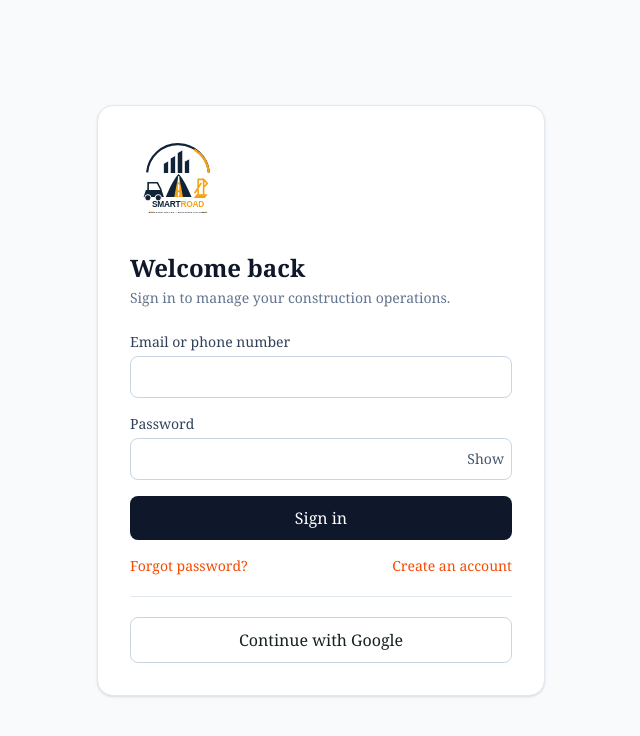
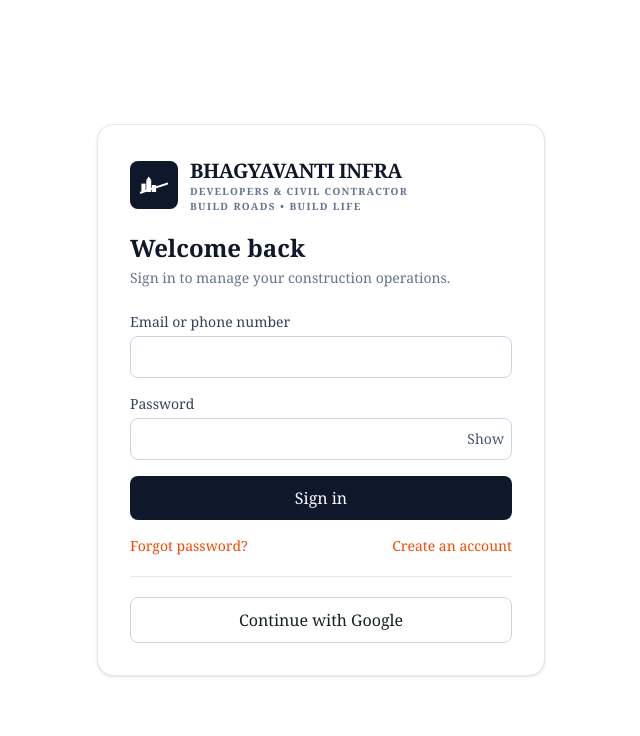
Before and after one commit to vish18r/SmartRoad-Frontend, a Next.js app: page /login in a window 1280 px wide. Shown: the top 736 px of the page, without its empty margins (319-959 px from the left). Built offline with nearby package versions, Linux system fonts and the light colour scheme.

Commit message:
update front intigation

```diff
--- a/package.json
+++ b/package.json
@@ -1,5 +1,5 @@
 {
-  "name": "smartroad-frontend",
+  "name": "bhagyavanti-infra-frontend",
   "version": "0.1.0",
   "private": true,
   "scripts": {
--- a/src/app/(dashboard)/layout.tsx
+++ b/src/app/(dashboard)/layout.tsx
@@ -1,10 +1,11 @@
 import { Header } from "@/components/layout/header";
 import { Sidebar } from "@/components/navigation/sidebar";
+import { Footer } from "@/components/layout/footer";
 import { AuthGate } from "@/components/auth/auth-gate";
 import { Breadcrumbs } from "@/components/common/breadcrumbs";
 import { SyncStatus } from "@/components/common/sync-status";
 import { CommandMenu } from "@/components/ui/command-menu";
 
 export default function DashboardLayout({ children }: Readonly<{ children: React.ReactNode }>) {
-  return <AuthGate><div className="flex min-h-screen"><Sidebar /><div className="min-w-0 flex-1"><Header /><div className="flex items-center justify-end border-b border-slate-200 bg-white px-5 py-2"><SyncStatus /></div><main className="p-5 md:p-8"><Breadcrumbs />{children}</main><CommandMenu /></div></div></AuthGate>;
+  return <AuthGate><div className="flex min-h-screen flex-col"><div className="flex flex-1"><Sidebar /><div className="min-w-0 flex-1"><Header /><div className="flex items-center justify-end border-b border-slate-200 bg-white px-5 py-2"><SyncStatus /></div><main className="p-5 md:p-8"><Breadcrumbs />{children}</main><CommandMenu /></div></div><Footer /></div></AuthGate>;
 }
--- a/src/app/layout.tsx
+++ b/src/app/layout.tsx
@@ -1,11 +1,12 @@
 import type { Metadata } from "next";
 import { ThemeProvider } from "@/components/ui/theme-provider";
 import { WorkspaceProvider } from "@/components/workspace/workspace-context";
+import { APP_TITLE, APP_DESCRIPTION } from "@/constants/branding";
 import "./globals.css";
 
 export const metadata: Metadata = {
-  title: "SmartRoad | Contractor Management",
-  description: "Road construction and contractor management system.",
+  title: APP_TITLE,
+  description: APP_DESCRIPTION,
 };
 
 export default function RootLayout({ children }: Readonly<{ children: React.ReactNode }>) {
--- a/src/components/auth/auth-shell.tsx
+++ b/src/components/auth/auth-shell.tsx
@@ -2,5 +2,5 @@
 import { BrandLogo } from "@/components/branding/brand-logo";
 
 export function AuthShell({ title, subtitle, children }: { title: string; subtitle: string; children?: ReactNode }) {
-  return <main className="grid min-h-screen place-items-center bg-slate-50 p-5"><section className="w-full max-w-md rounded-2xl border border-slate-200 bg-white p-6 shadow-sm sm:p-8"><BrandLogo /><h1 className="mt-3 text-2xl font-bold text-slate-900">{title}</h1><p className="mt-1 text-sm text-slate-500">{subtitle}</p>{children}</section></main>;
+  return <main className="grid min-h-screen place-items-center bg-white p-5"><section className="w-full max-w-md rounded-2xl border border-slate-200 bg-white p-6 shadow-sm sm:p-8"><BrandLogo showBusinessType showTagline /><h1 className="mt-5 text-2xl font-bold text-slate-900">{title}</h1><p className="mt-1 text-sm text-slate-500">{subtitle}</p>{children}</section></main>;
 }
--- a/src/components/branding/brand-logo.tsx
+++ b/src/components/branding/brand-logo.tsx
@@ -1,12 +1,99 @@
 "use client";
 
-import Image from "next/image";
 import Link from "next/link";
-import { useState } from "react";
+import { BRAND_NAME, BRAND_BUSINESS_TYPE, BRAND_TAGLINE, PRODUCT_NAME } from "@/constants/branding";
 
-export function BrandLogo({ href = "/", compact = false, darkSurface = false }: { href?: string; compact?: boolean; darkSurface?: boolean }) {
-  const [imageFailed, setImageFailed] = useState(false);
-  return <Link href={href} aria-label="SmartRoad home" className={`inline-flex items-center ${compact ? "h-10 w-10" : "h-24 w-24"}`}>
-    {!imageFailed ? <Image src="/logo/smartroad.svg" alt="SmartRoad - Building roads, building futures" width={768} height={768} priority={href === "/"} onError={() => setImageFailed(true)} className="h-full w-full object-contain object-left" /> : <span className={`text-xl font-bold tracking-tight ${darkSurface ? "text-white" : "text-slate-900"}`}>SMART<span className="text-orange-500">ROAD</span></span>}
-  </Link>;
+interface BrandLogoProps {
+  href?: string;
+  /** Renders a smaller mark + wordmark, for tight spaces like the sidebar rail. */
+  compact?: boolean;
+  /** Set when the logo sits on a dark surface (e.g. the sidebar) so it stays legible. */
+  darkSurface?: boolean;
+  /** Shows the "Developers & Civil Contractor" subtitle beneath the wordmark. */
+  showBusinessType?: boolean;
+  /** Shows the "BUILD ROADS • BUILD LIFE" tagline beneath the wordmark/subtitle. */
+  showTagline?: boolean;
+  /** Shows the "SMART ROAD" product label beneath the wordmark (ignored if showTagline is set). */
+  showProduct?: boolean;
+  /** Shows a small "SMART ROAD" product badge next to the wordmark, for full headline placements. */
+  showProductBadge?: boolean;
+  className?: string;
 }
+
+/**
+ * Renders the BHAGYAVANTI INFRA brand mark and wordmark — a stylized skyline
+ * rising over a road, evoking the "Developers & Civil Contractor" identity.
+ * This is the single, reusable brand logo used across the app (auth pages,
+ * sidebar, headers, footer, loading screens) so branding stays centralized.
+ */
+export function BrandLogo({
+  href = "/",
+  compact = false,
+  darkSurface = false,
+  showBusinessType = false,
+  showTagline = false,
+  showProduct = false,
+  showProductBadge = false,
+  className = "",
+}: BrandLogoProps) {
+  const markBg = darkSurface ? "bg-white" : "bg-slate-900";
+  const markFg = darkSurface ? "text-slate-900" : "text-white";
+  const dashColor = darkSurface ? "#0f172a" : "#ffffff";
+  const wordColor = darkSurface ? "text-white" : "text-slate-900";
+  const subColor = darkSurface ? "text-slate-400" : "text-slate-500";
+
+  return (
+    <Link
+      href={href}
+      aria-label={`${BRAND_NAME} home`}
+      className={`inline-flex items-center gap-3 ${className}`}
+    >
+      <span
+        className={`grid shrink-0 place-items-center rounded-lg ${markBg} ${compact ? "h-9 w-9" : "h-12 w-12"}`}
+        aria-hidden="true"
+      >
+        <svg viewBox="0 0 40 28" className={`${markFg} ${compact ? "h-5 w-5" : "h-7 w-7"}`}>
+          <rect x="2" y="12" width="6" height="12" fill="currentColor" />
+          <polygon points="9,7 12.5,2 16,7" fill="currentColor" />
+          <rect x="9" y="7" width="7" height="17" fill="currentColor" />
+          <rect x="17" y="14" width="6" height="10" fill="currentColor" />
+          <path d="M1 25 Q14 20 24 17 T39 12" stroke="currentColor" strokeWidth="3" fill="none" strokeLinecap="round" />
+          <circle cx="24" cy="17" r="1" fill={dashColor} />
+          <circle cx="30.5" cy="14.3" r="1" fill={dashColor} />
+          <circle cx="36.5" cy="12.2" r="1" fill={dashColor} />
+        </svg>
+      </span>
+      <span className="flex min-w-0 flex-col leading-tight">
+        <span className="flex items-baseline gap-2">
+          <span className={`truncate font-extrabold tracking-tight ${wordColor} ${compact ? "text-sm" : "text-lg sm:text-xl"}`}>
+            {BRAND_NAME}
+          </span>
+          {showProductBadge && (
+            <span className="hidden shrink-0 items-center gap-1 text-[10px] font-bold uppercase tracking-wider text-red-600 sm:inline-flex">
+              <svg viewBox="0 0 16 12" className="h-3 w-3" aria-hidden="true">
+                <path d="M2 12 6 0h2L4 12H2Z" fill="currentColor" />
+                <path d="M7 12 11 0h2L9 12H7Z" fill="currentColor" />
+              </svg>
+              {PRODUCT_NAME}
+            </span>
+          )}
+        </span>
+        {showBusinessType && (
+          <span className={`truncate text-[10px] font-semibold uppercase tracking-[0.12em] ${subColor}`}>
+            {BRAND_BUSINESS_TYPE}
+          </span>
+        )}
+        {showTagline && (
+          <span className={`mt-0.5 text-[10px] font-semibold uppercase tracking-[0.14em] ${subColor}`}>
+            {BRAND_TAGLINE}
+          </span>
+        )}
+        {showProduct && !showTagline && (
+          <span className={`mt-0.5 text-[10px] font-medium uppercase tracking-wider ${subColor}`}>
+            {PRODUCT_NAME}
+          </span>
+        )}
+      </span>
+    </Link>
+  );
+}
--- a/src/components/common/module-page.tsx
+++ b/src/components/common/module-page.tsx
@@ -1,8 +1,9 @@
 import { EmptyState } from "./states";
+import { PRODUCT_NAME } from "@/constants/branding";
 
 export function ModulePage({ title, description, capabilities = [] }: { title: string; description: string; capabilities?: string[] }) {
 	return <div>
-		<div className="flex flex-wrap items-start justify-between gap-4"><div><p className="text-sm font-medium text-orange-600">SmartRoad workspace</p><h1 className="mt-1 text-3xl font-bold tracking-tight text-slate-900">{title}</h1><p className="mt-1 max-w-2xl text-sm text-slate-500">{description}</p></div><span className="rounded-full border border-amber-200 bg-amber-50 px-3 py-1 text-xs font-semibold text-amber-800">Backend integration pending</span></div>
+		<div className="flex flex-wrap items-start justify-between gap-4"><div><p className="text-sm font-semibold uppercase tracking-wider text-slate-500">{PRODUCT_NAME}</p><h1 className="mt-1 text-3xl font-bold tracking-tight text-slate-900">{title}</h1><p className="mt-1 max-w-2xl text-sm text-slate-500">{description}</p></div><span className="rounded-full border border-amber-200 bg-amber-50 px-3 py-1 text-xs font-semibold text-amber-800">Backend integration pending</span></div>
 		<div className="mt-7 grid gap-4 md:grid-cols-3">{(capabilities.length ? capabilities : ["Browse records", "Create and update", "Export reports"]).map((capability) => <div key={capability} className="rounded-xl border border-slate-200 bg-white p-5"><p className="text-sm font-semibold text-slate-800">{capability}</p><p className="mt-2 text-xs leading-5 text-slate-500">Available when the corresponding Spring Boot endpoint is added.</p></div>)}</div>
 		<div className="mt-7"><EmptyState title={`No ${title.toLowerCase()} data yet`} description="This interface is ready for the backend contract. No sample records are shown." /></div>
 	</div>;
--- /dev/null
+++ b/src/components/layout/footer.tsx
@@ -0,0 +1,26 @@
+import { BrandLogo } from "@/components/branding/brand-logo";
+import { BRAND_LEGAL_NAME, BRAND_TAGLINE, PRODUCT_NAME } from "@/constants/branding";
+
+/**
+ * Application footer shown across the authenticated workspace.
+ * Carries the brand mark, tagline, and legal business name so branding
+ * stays consistent without duplicating company text in every page.
+ */
+export function Footer() {
+  const year = new Date().getFullYear();
+  return (
+    <footer className="border-t border-slate-200 bg-white px-5 py-6 md:px-8">
+      <div className="flex flex-col items-center gap-3 text-center sm:flex-row sm:items-center sm:justify-between sm:text-left">
+        <BrandLogo compact showTagline />
+        <div className="text-xs leading-5 text-slate-500">
+          <p>
+            &copy; {year} {BRAND_LEGAL_NAME}. All rights reserved.
+          </p>
+          <p className="text-slate-400">
+            {PRODUCT_NAME} &mdash; {BRAND_TAGLINE}
+          </p>
+        </div>
+      </div>
+    </footer>
+  );
+}
--- /dev/null
+++ b/src/constants/branding.ts
@@ -0,0 +1,15 @@
+/**
+ * Single source of truth for company/product branding.
+ * Update these values to rebrand the entire application consistently —
+ * do not hardcode brand name/tagline text in individual components.
+ */
+export const BRAND_NAME = "BHAGYAVANTI INFRA";
+export const BRAND_LEGAL_NAME = "BhagyaVanti Developers & Civil Contractor";
+export const BRAND_BUSINESS_TYPE = "Developers & Civil Contractor";
+export const BRAND_TAGLINE = "BUILD ROADS • BUILD LIFE";
+
+/** Name of the software product/module powering the platform (distinct from the company name). */
+export const PRODUCT_NAME = "SMART ROAD";
+
+export const APP_TITLE = `${BRAND_NAME} | ${PRODUCT_NAME}`;
+export const APP_DESCRIPTION = `${PRODUCT_NAME} contractor management platform for ${BRAND_LEGAL_NAME}.`;
```
Also changed, not shown: public/logo/smartroad.svg (deleted), src/app/icon.svg (added).
